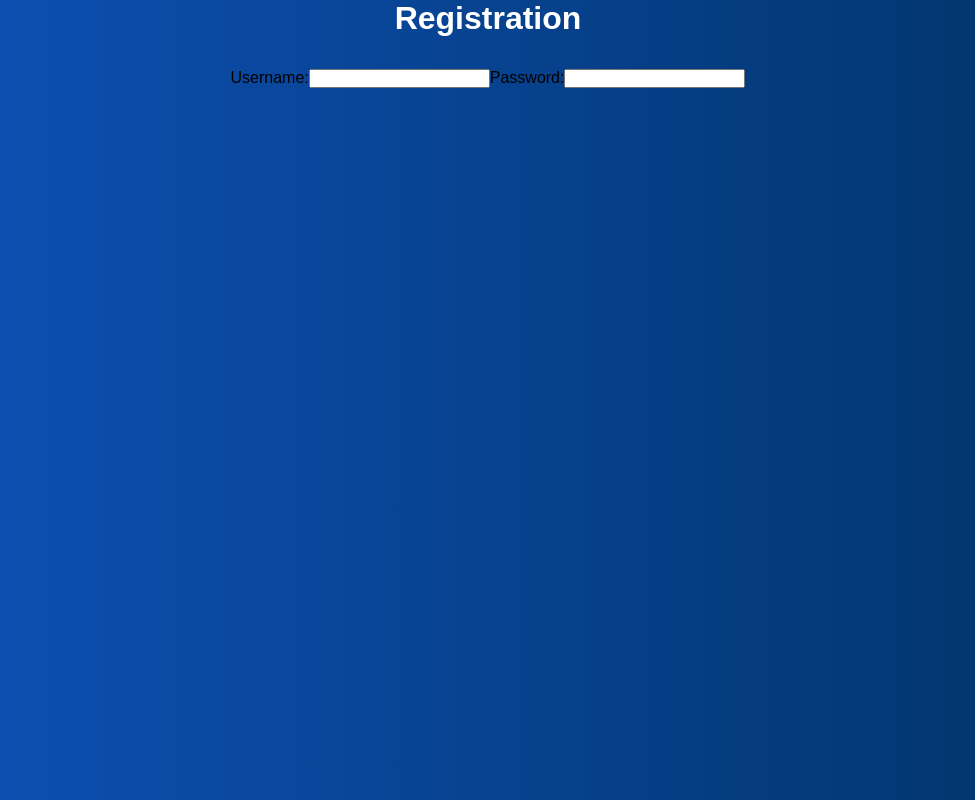
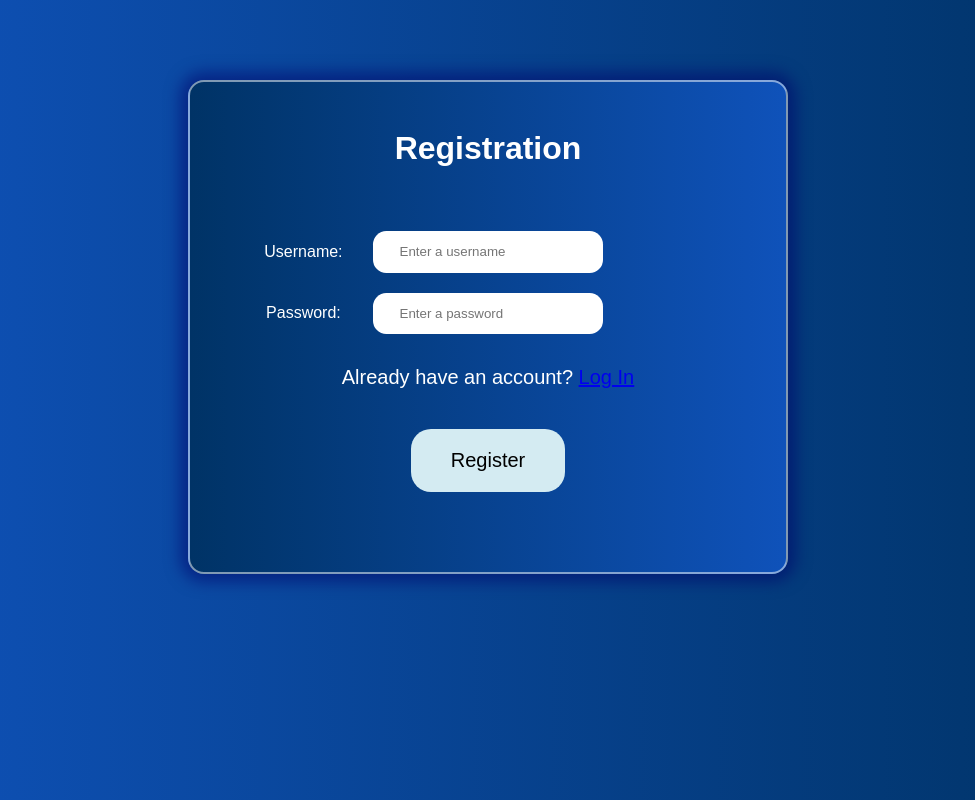
Before and after one commit to ls-95/dog-photo-generator, a React (Vite) app: page / in a window 1280 px wide. Shown: the whole page, without its empty margins (152-1127 px from the left). Built offline with nearby package versions, Linux system fonts and the light colour scheme; a web font is replaced by a local one.

Commit message:
Add initial content and styling of registration page

```diff
--- a/src/pages/LoginPage.jsx
+++ b/src/pages/LoginPage.jsx
@@ -1,7 +1,11 @@
 import "./LoginPage.css";
 
 function LoginPage() {
-  return <></>;
+  return (
+    <>
+      <h1>Hello</h1>
+    </>
+  );
 }
 
 export default LoginPage;
--- a/src/pages/Registration.css
+++ b/src/pages/Registration.css
@@ -0,0 +1,42 @@
+.registration {
+  max-width: 600px;
+  width: 100%;
+  margin: 5em auto;
+  background-image: linear-gradient(to left, #0f52ba, #003366);
+  padding: 3em;
+  border-radius: 1em;
+  border: 2px solid rgba(255, 255, 255, 0.5);
+  box-shadow: 0 0 15px 8px rgba(0, 0, 105, 0.5);
+}
+
+form {
+  padding: 2em 1em;
+  color: #fff;
+}
+
+.form-grid {
+  display: grid;
+  grid-template-columns: 1fr 1fr 1fr;
+  gap: 20px;
+}
+
+.label-div,
+.form-inputs {
+  display: flex;
+  flex-direction: column;
+  justify-content: center;
+}
+
+.form-inputs {
+  text-align: left;
+}
+
+input {
+  padding: 1em 2em;
+  border-radius: 1em;
+  border: none;
+}
+
+.login-inquiry-container {
+  padding-top: 2em;
+}
--- a/src/pages/Registration.jsx
+++ b/src/pages/Registration.jsx
@@ -1,3 +1,5 @@
+import { Link } from "react-router-dom";
+import "./Registration.css";
 import { useState } from "react";
 
 function Registration() {
@@ -6,20 +8,35 @@ function Registration() {
     <div className="registration">
       <h1>Registration</h1>
       <form action="/">
-        <label>
-          Username:
-          <input type="text" id="username" />
-        </label>
+        <div className="form-grid">
+          <div className="label-div">
+            <label htmlFor="username">Username: </label>
+          </div>
+          <div className="form-inputs">
+            <input type="text" id="username" placeholder="Enter a username" />
+          </div>
+          <div></div>
+          <div className="label-div">
+            <label htmlFor="password">Password:</label>
+          </div>
+          <div className="form-inputs">
+            <input
+              type="password"
+              id="password"
+              placeholder="Enter a password"
+              value={password}
+              onChange={(e) => setPassword(e.target.value)}
+            />
+          </div>
+          <div></div>
+        </div>
+        <div className="login-inquiry-container">
+          <p>
+            Already have an account? <Link to="/login">Log In</Link>
+          </p>
+        </div>
 
-        <label>
-          Password:
-          <input
-            type="password"
-            name="password"
-            value={password}
-            onChange={(e) => setPassword(e.target.value)}
-          />
-        </label>
+        <button type="submit">Register</button>
       </form>
     </div>
   );
```
